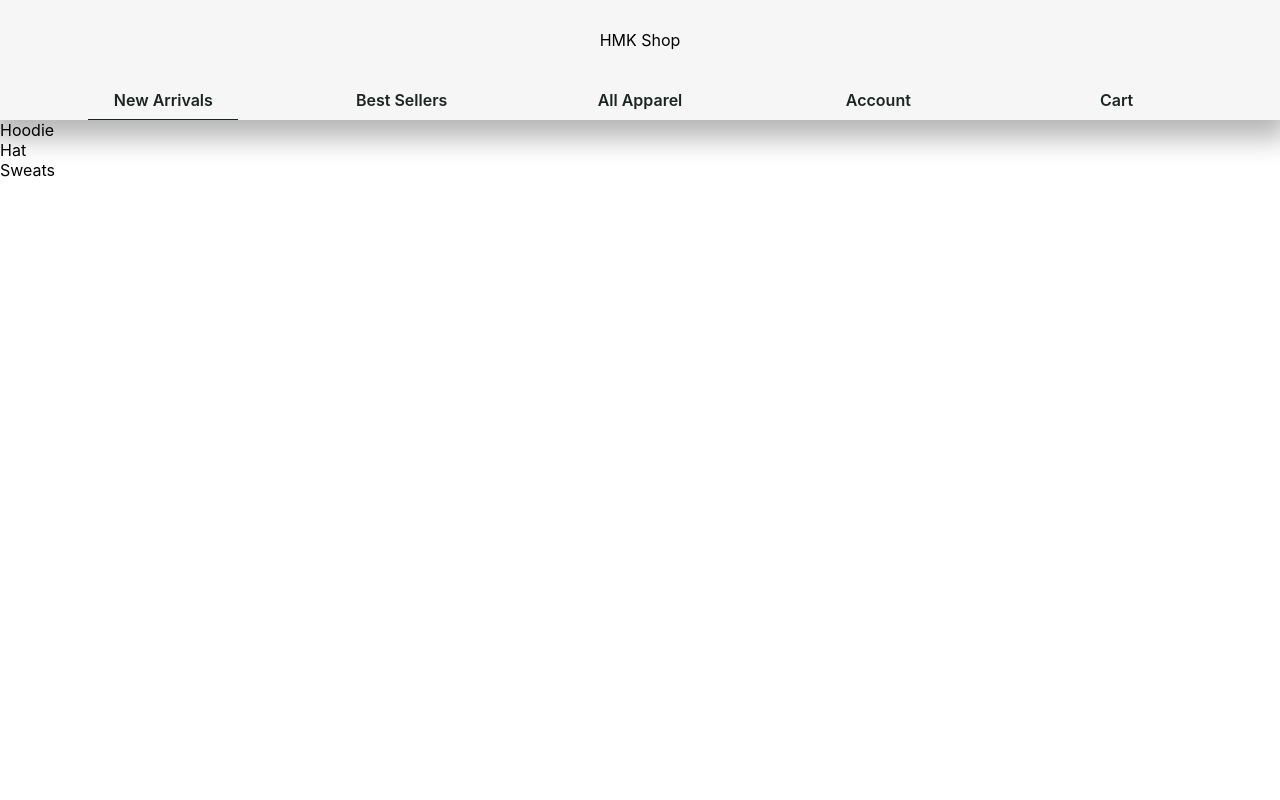
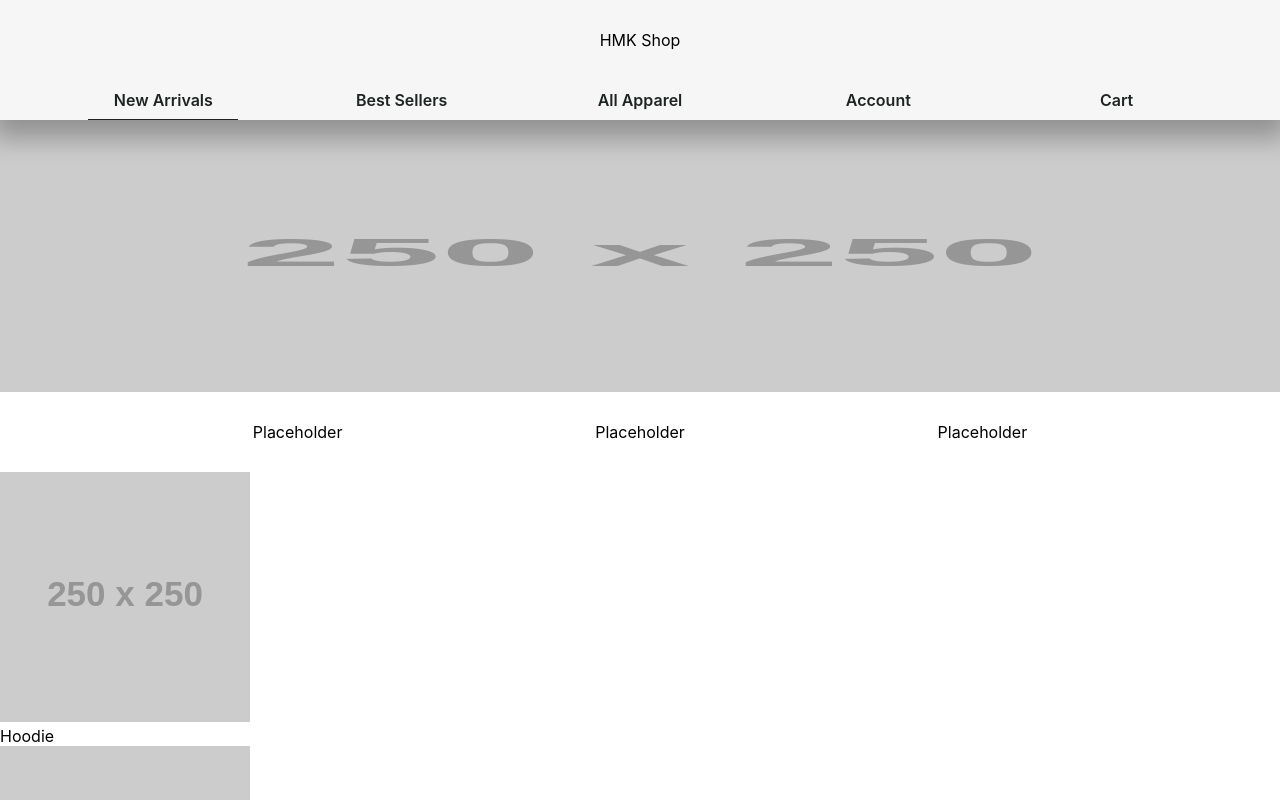
Before and after one commit to cortezdev99/hmk-shop, a React (Create React App) app: page / in a window 1280 px wide. Shown: the top 800 px of the page. Built offline with nearby package versions, Linux system fonts and the light colour scheme.

Commit message:
added a filter section that will soon become its own component for each product page

```diff
--- a/src/Components/New-Arrivals/NewArrivals.js
+++ b/src/Components/New-Arrivals/NewArrivals.js
@@ -4,18 +4,21 @@ import Products from '../Products/Products'
 export default () => {
   const data = [
     {
-      title: 'Hoodie'
+      title: 'Hoodie',
+      image: 'https://via.placeholder.com/250x250'
     },
     {
-      title: 'Hat'
+      title: 'Hat',
+      image: 'https://via.placeholder.com/250x250'
     },
     {
-      title: 'Sweats'
+      title: 'Sweats',
+      image: 'https://via.placeholder.com/250x250'
     }
   ]
 
   return (
-    <div style={{ height: "100%", width: "100%" }}>
+    <div style={{ height: "calc(100% - 120px)", width: "100%", position: "absolute" }}>
       <div style={{ width: "100%", height: "40%", position: "relative" }}>
         <img
           src="https://via.placeholder.com/250x250"
@@ -24,6 +27,20 @@ export default () => {
         />
       </div>
 
+      <div style={{ height: "80px", display: "flex", alignItems: "center", justifyContent: "space-evenly" }}>
+        <div>
+          Placeholder
+        </div>
+
+        <div>
+          Placeholder
+        </div>
+
+        <div>
+          Placeholder
+        </div>
+      </div>
+
       <div>
         <Products products={data} />
       </div>
--- a/src/Components/Products/Product.js
+++ b/src/Components/Products/Product.js
@@ -1,8 +1,15 @@
 import React from 'react'
 
 export default (props) => {
+  console.log(props.product.image)
   return (
     <div>
+      <div>
+        <img
+          src={props.product.image}
+          alt="placeholder"
+        />
+      </div>
       {props.product.title}
     </div>
   )
--- a/src/Styles/main.scss
+++ b/src/Styles/main.scss
@@ -25,6 +25,4 @@ html {
 
 .app-container {
   margin-top: 120px;
-  min-height: calc(100vh - 120px);
-  height: 100%;
 }
--- a/src/Styles/navbar.scss
+++ b/src/Styles/navbar.scss
@@ -1,4 +1,5 @@
 .navbar-wrapper {
+  z-index: 1000;
   width: 100%;
   position: fixed;
   top: 0;
```
